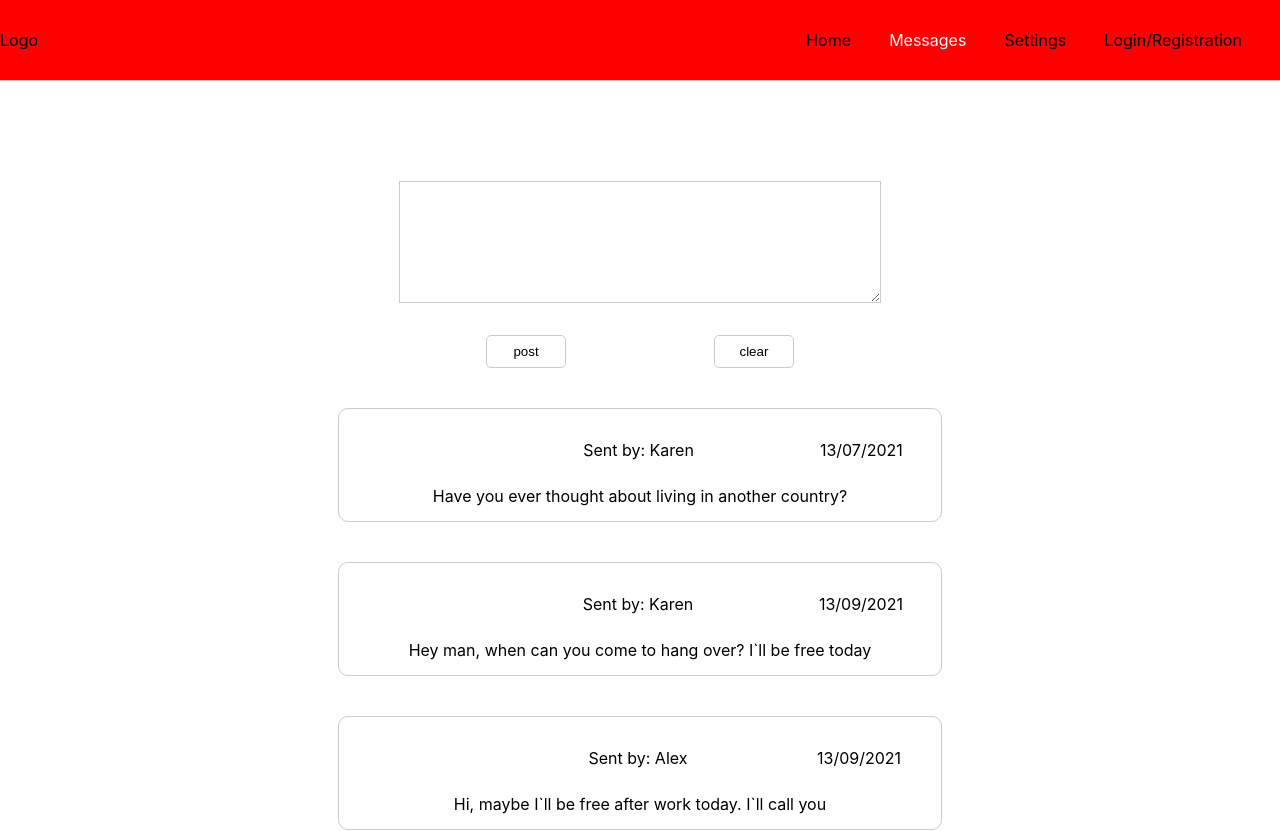
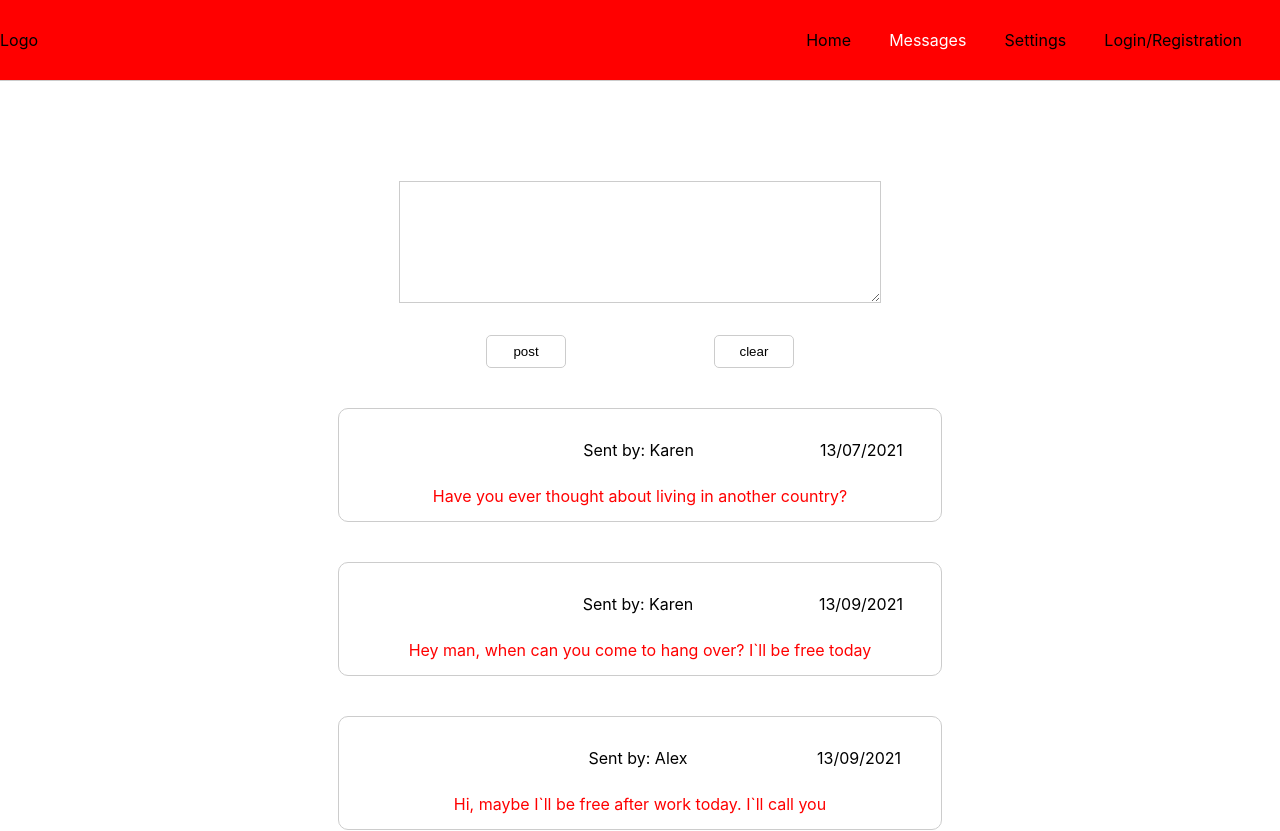
Before and after one commit to HaykAghajanyan/react-js-aca, a React (Create React App) app: page /messages in a window 1280 px wide. Shown: the top 831 px of the page. Built offline with nearby package versions, Linux system fonts and the light colour scheme; data requests are answered from the project's data file.

Commit message:
redux intro

```diff
--- a/db.json
+++ b/db.json
@@ -107,6 +107,12 @@
       "text": "asdasdasd",
       "author": "Karen",
       "date": "01.10.2022"
+    },
+    {
+      "id": "792de7",
+      "text": "",
+      "author": "Karen",
+      "date": "13.10.2022"
     }
   ]
 }
--- a/package.json
+++ b/package.json
@@ -3,6 +3,7 @@
   "version": "0.1.0",
   "private": true,
   "dependencies": {
+    "@reduxjs/toolkit": "^1.8.6",
     "@testing-library/jest-dom": "^5.16.5",
     "@testing-library/react": "^13.4.0",
     "@testing-library/user-event": "^13.5.0",
@@ -10,6 +11,7 @@
     "json-server": "^0.17.0",
     "react": "^18.2.0",
     "react-dom": "^18.2.0",
+    "react-redux": "^8.0.4",
     "react-router-dom": "^6.4.2",
     "react-scripts": "^5.0.1"
   },
--- a/src/components/Circle/index.js
+++ b/src/components/Circle/index.js
@@ -2,7 +2,6 @@ import {memo} from 'react'
 import PropTypes from "prop-types";
 
 const Circle = ({id, color, activeCircle, changeColor}) => {
-    console.log('rerendered');
     return (
         <div
             id={id}
--- a/src/components/Header/index.js
+++ b/src/components/Header/index.js
@@ -1,5 +1,8 @@
 import PropTypes from "prop-types";
 import {NavLink} from "react-router-dom";
+import {useEffect} from "react";
+import {useDispatch} from "react-redux";
+import {selectColor} from "../../redux/slices/appSlice";
 
 const navigation = [
     {
@@ -25,6 +28,12 @@ const navigation = [
 ]
 
 const Header = ({color}) => {
+    const dispatch = useDispatch()
+
+    useEffect(() => {
+        dispatch(selectColor(color))
+    }, [color])
+
     return (
         <header className='header' style={{backgroundColor: color}}>
             <span>Logo</span>
@@ -36,7 +45,6 @@ const Header = ({color}) => {
                                 to={to}
                                 key={id}
                                 className={({isActive}) => {
-                                    console.log('isActive', isActive)
                                     return isActive ? 'active-nav-li' : 'nav-li'
                                 }}
                             >{title}
--- a/src/components/Post/index.js
+++ b/src/components/Post/index.js
@@ -1,4 +1,9 @@
+import {useSelector} from "react-redux";
+import {colorSelector} from "../../redux/slices/appSlice";
+
 const Post = ({ author, date, text }) => {
+    const selectedColor = useSelector(colorSelector)
+
     return (
         <div className='message-item'>
             <div className='message-item-header'>
@@ -6,7 +11,7 @@ const Post = ({ author, date, text }) => {
                 <p>Sent by: {author}</p>
                 <p>{date}</p>
             </div>
-            <div>{text}</div>
+            <div style={{color: selectedColor}}>{text}</div>
         </div>
     )
 }
--- a/src/index.js
+++ b/src/index.js
@@ -1,8 +1,10 @@
-import React, { Suspense } from 'react';
+import React, {Suspense} from 'react';
+import {Provider} from "react-redux";
 import ReactDOM from 'react-dom/client';
 import {BrowserRouter} from "react-router-dom";
 
 import App from './App';
+import {store} from "./redux/store";
 import LanguageProvider from "./contexts/LanguageProvider";
 
 import './index.css';
@@ -13,7 +15,9 @@ root.render(
     <Suspense fallback={<div>...Loading</div>}>
         <BrowserRouter>
             <LanguageProvider>
-                <App />
+                <Provider store={store}>
+                    <App/>
+                </Provider>
             </LanguageProvider>
         </BrowserRouter>
     </Suspense>
--- a/src/pages/Messages/index.js
+++ b/src/pages/Messages/index.js
@@ -9,9 +9,6 @@ const Messages = () => {
 
     const location = useLocation();
     const {id} = useParams();
-
-    console.log('location', location)
-    console.log('id', id)
 
 
     useEffect(() => {
--- /dev/null
+++ b/src/redux/index.js
@@ -0,0 +1,6 @@
+import appSlice from "./slices/appSlice";
+import {combineReducers} from "@reduxjs/toolkit";
+
+export const rootReducer = combineReducers({
+    appSlice,
+})
--- /dev/null
+++ b/src/redux/slices/appSlice.js
@@ -0,0 +1,23 @@
+import {createSlice} from "@reduxjs/toolkit";
+
+const initialState = {
+    selectedColor: '',
+}
+
+const appSlice = createSlice({
+    name: 'appSlice',
+    initialState,
+    reducers: {
+        selectColor: (state, { payload }) => {
+            state.selectedColor = payload
+        }
+    },
+})
+
+export const { selectColor } = appSlice.actions;
+
+export const colorSelector = state => state.appSlice.selectedColor
+
+export default appSlice.reducer;
+
+// 'appSlice/selectColor'
--- /dev/null
+++ b/src/redux/store.js
@@ -0,0 +1,6 @@
+import {configureStore} from "@reduxjs/toolkit";
+import {rootReducer} from "./index";
+
+export const store = configureStore({
+    reducer: rootReducer,
+})
```
Also changed, not shown: src/App.js (+0 -75 lines), 1 other file (tests, documents, lock files or other folders).
